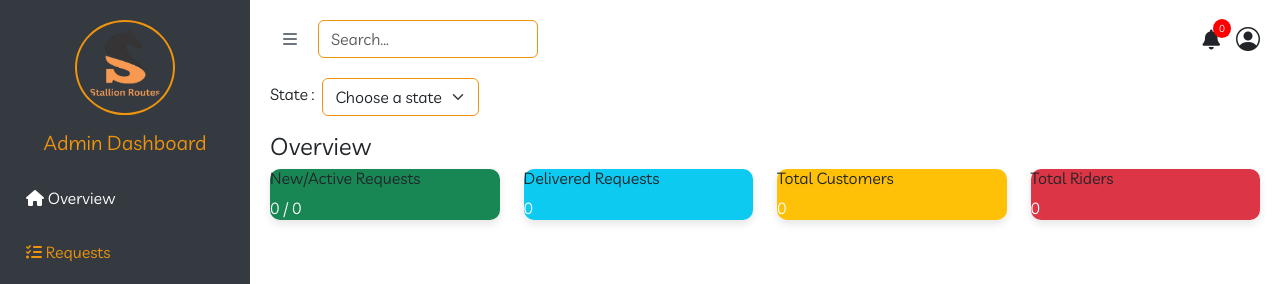
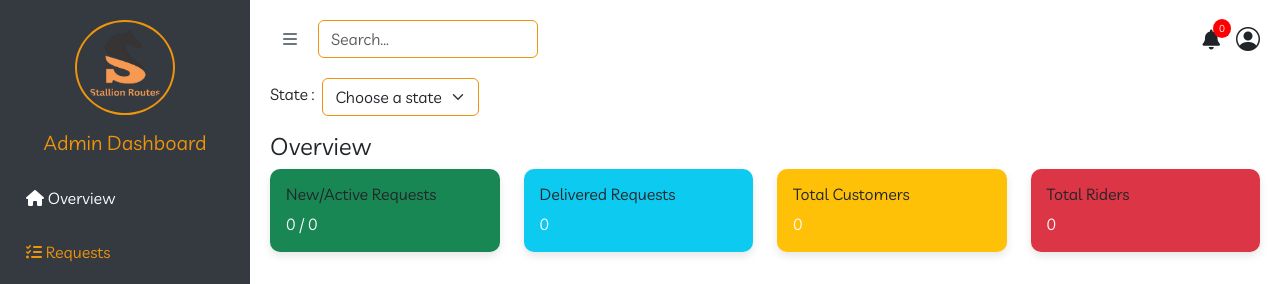
Before and after one commit to Chybozz/Stallion_Routes, a Flask app: page /admin in a window 1280 px wide. Shown: the top 284 px of the page. Run offline with Flask 3, Linux system fonts and the light colour scheme; data that the repository does not hold is empty; some libraries are stand-ins or nearby versions.

Commit message:
Latest Updates

```diff
--- a/static/css/style.css
+++ b/static/css/style.css
@@ -387,7 +387,7 @@ tbody {
 }
 
 .card-body {
-    padding: 0rem;
+    padding: 1rem;
 }
 .p-bottom p {
     margin-bottom: 5px;
```
